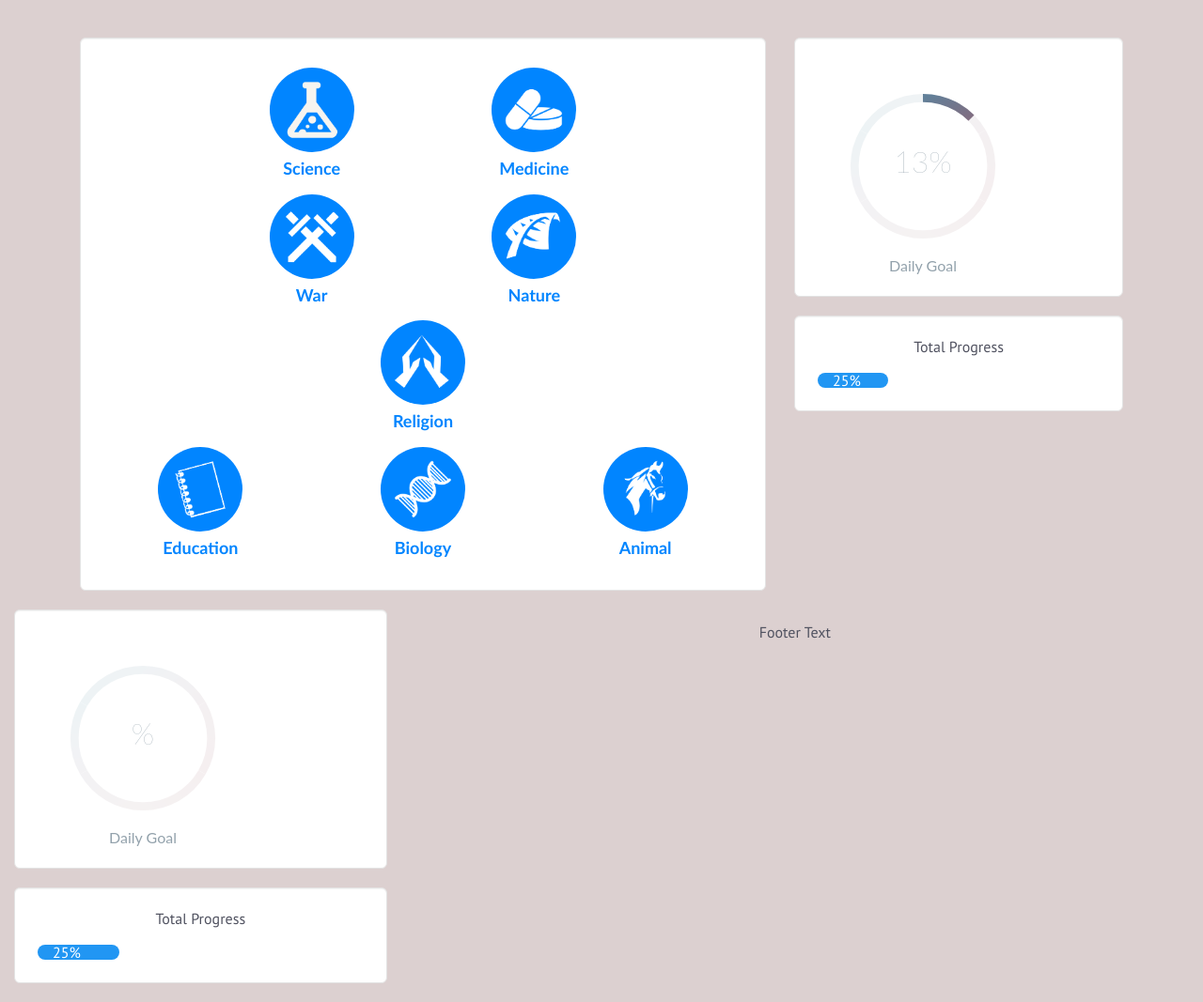
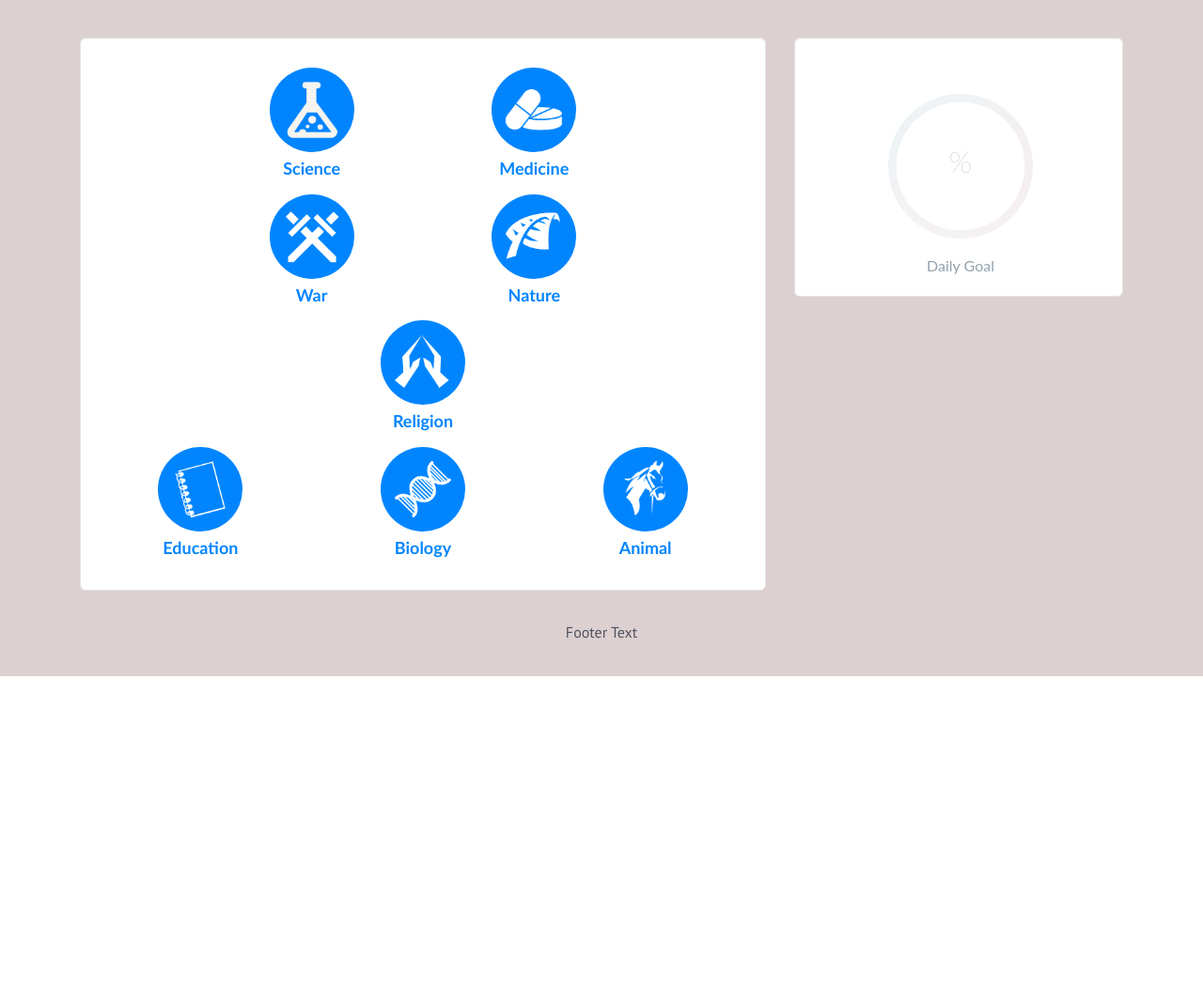
Before and after one commit to anto-christo/Vocab-Builder, a PHP site: page / in a window 1280 px wide. Shown: the part 80-1147 px from the top of the page at 94% size. After the commit the page ends 800 px from the top, so only its background shows below. Run offline with PHP 8.4, Linux system fonts and the light colour scheme; the visitor is signed in with stand-in values (Sample User, id 1); data that the repository does not hold is empty; some libraries are stand-ins or nearby versions.

Commit message:
Change in homepage

```diff
--- a/interface/index.php
+++ b/interface/index.php
@@ -663,52 +663,12 @@ stroke-dashoffset:0
 </div>
 
 
- <div class="col-md-4">
- <div class="well well-lg" style="background-color: rgb(255,255,255)">
+<div class="col-md-4">
+<div class="well well-lg" style="background-color: rgb(255,255,255)">
 
 
-  <div class="prog">
-  <!--  Item  -->
-  <!--  Item  -->
-  <!--  Item  -->
-  <div data-name="Daily Goal" data-percent="13%" align="center"> <svg viewBox="-10 -10 220 220">
-    <g fill="none" stroke-width="12" transform="translate(100,100)">
-      <path d="M 0,-100 A 100,100 0 0,1 86.6,-50" stroke="url(#cl1)"/>
-      <path d="M 86.6,-50 A 100,100 0 0,1 86.6,50" stroke="url(#cl2)"/>
-      <path d="M 86.6,50 A 100,100 0 0,1 0,100" stroke="url(#cl3)"/>
-      <path d="M 0,100 A 100,100 0 0,1 -86.6,50" stroke="url(#cl4)"/>
-      <path d="M -86.6,50 A 100,100 0 0,1 -86.6,-50" stroke="url(#cl5)"/>
-      <path d="M -86.6,-50 A 100,100 0 0,1 0,-100" stroke="url(#cl6)"/>
-    </g>
-    </svg> <svg viewBox="-10 -10 220 220">
-    <path d="M200,100 C200,44.771525 155.228475,0 100,0 C44.771525,0 0,44.771525 0,100 C0,155.228475 44.771525,200 100,200 C155.228475,200 200,155.228475 200,100 Z" stroke-dashoffset="81"></path>
-    </svg> </div>
-  <!--  Item  -->
 
-</div>
-
-
-  </div>
-
-<div class="well well-lg" style="background-color: rgb(255,255,255)">
-<div >
-<div>
-  <h2 align="center" style="margin-bottom:20px">Total Progress</h2>
-      <div class="w3-container w3-blue w3-round-large" style="width:25%">25%</div>
-      </div>
-</div>
-</div>
-
-  </div>
-
-</div>
-
-
- <div class="col-md-4">
- <div class="well well-lg" style="background-color: rgb(255,255,255)">
-
-
-  <div class="prog">
+<div class="prog" style="padding-left: 40px">
   <!--  Item  -->
   <!--  Item  -->
   <!--  Item  -->
@@ -734,7 +694,7 @@ stroke-dashoffset:0
 
 
     echo '
-      <div data-name="Daily Goal" data-percent="'.$score.'%" align="center"> <svg viewBox="-10 -10 220 220">
+      <div data-name="Daily Goal" data-percent="'.$score.'%"> <svg viewBox="-10 -10 220 220">
     <g fill="none" stroke-width="12" transform="translate(100,100)">
       <path d="M 0,-100 A 100,100 0 0,1 86.6,-50" stroke="url(#cl1)"/>
       <path d="M 86.6,-50 A 100,100 0 0,1 86.6,50" stroke="url(#cl2)"/>
@@ -753,18 +713,16 @@ stroke-dashoffset:0
 </div>
 
 
+
+
+
+
+</div>
+</div>
   </div>
 
-<div class="well well-lg" style="background-color: rgb(255,255,255)">
-<div >
-<div>
-  <h2 align="center" style="margin-bottom:20px">Total Progress</h2>
-      <div class="w3-container w3-blue w3-round-large" style="width:25%">25%</div>
-      </div>
-</div>
 </div>
 
-  </div>
 
 </div>
 
```
